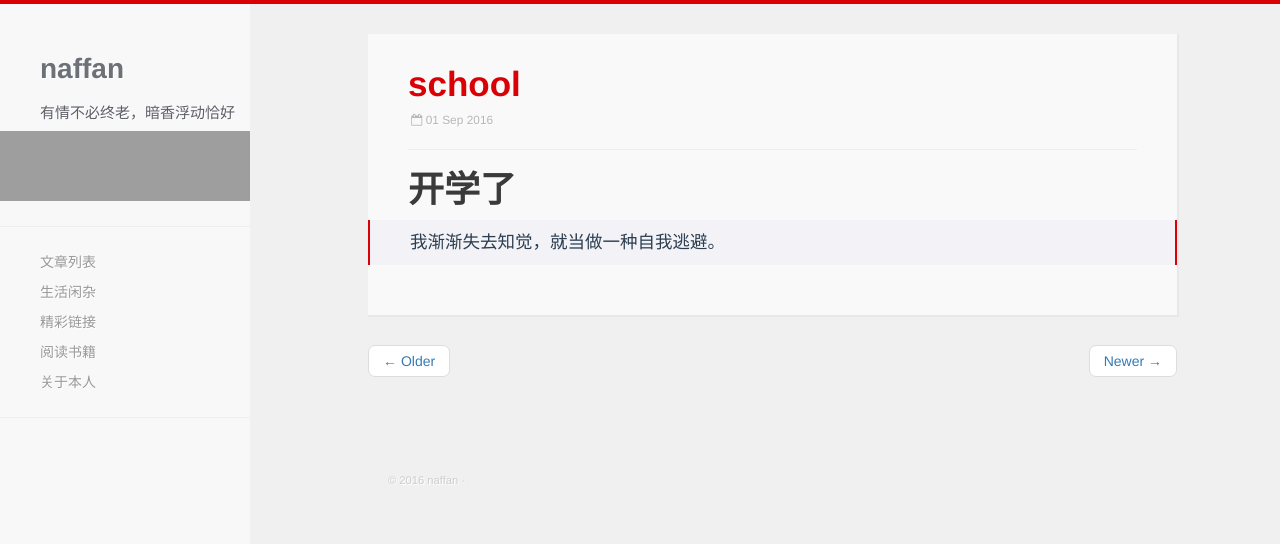
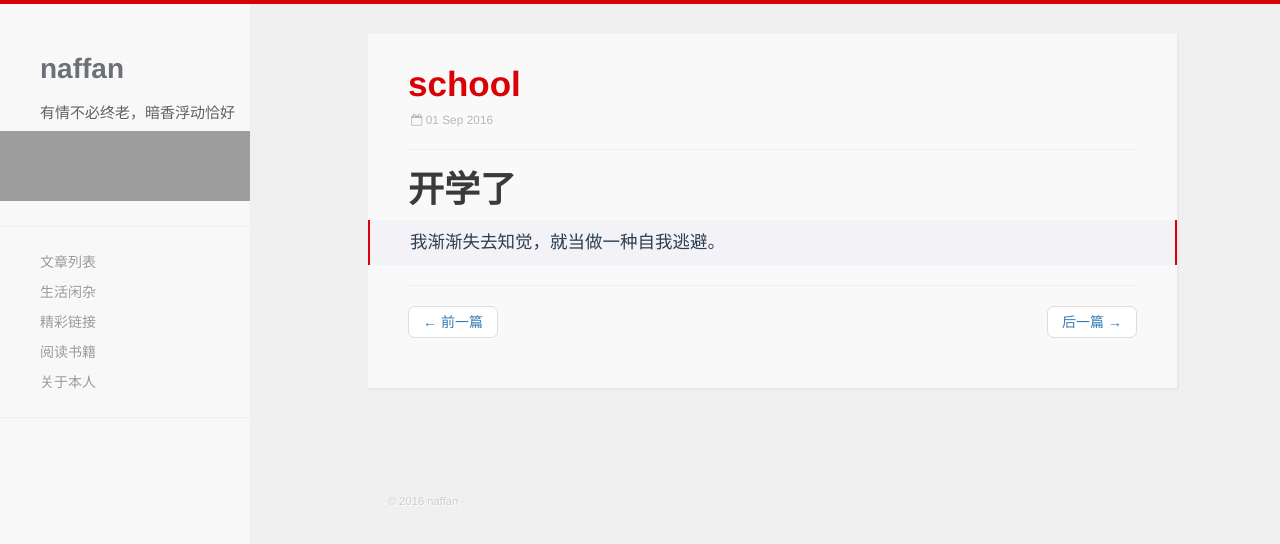
Before and after one commit to naffan2014/naffan2014.github.io, a Jekyll site: the page built from _posts/2016-09-01-school.md, in a window 1280 px wide. Shown: the top 544 px of the page. Built offline with Jekyll 4.4.1, drawn with Linux system fonts in a browser that asks for light colours; nearby versions of some CDN libraries; comment, search, counter and statistics services are not loaded; grey boxes are pictures that could not be loaded.

Commit message:
文章添加翻页效果

```diff
--- a/_includes/pager.html
+++ b/_includes/pager.html
@@ -1,8 +1,13 @@
 <ul class="pager">
 {% if page.previous %}
-  <li class="previous"><a href="{{ page.previous.url }}">&larr; Older</a></li>
+ 	<li class="previous"><a href="{{ page.previous.url }}">&larr; 前一篇</a></li>
+{% else %}
+	<li class="previous disabled"><a href="javascript:void(0);">&larr; 前一篇</a></li>
 {% endif %}
+
 {% if page.next %}
-  <li class="next"><a href="{{ page.next.url }}">Newer &rarr;</a></li>
+	<li class="next"><a href="{{ page.next.url }}">后一篇 &rarr;</a></li>
+{% else %}
+	<li class="next disabled"><a href="javascript:void(0);">后一篇 &rarr;</a></li>
 {% endif %}
 </ul>
--- a/_layouts/post.html
+++ b/_layouts/post.html
@@ -5,7 +5,12 @@ layout: default
 	<div class="article-title">{{ page.title }}</div>
 	<p class="meta"><small>&nbsp;<i class="fa fa-calendar-o"></i> {{ page.date | date_to_string}}</small></p>
 	<hr/>
-	<div class="post">{{ content }}</div>
+	<div class="post">
+		{{ content }}
+		<hr>
+		<div>
+			{% include pager.html %}
+		</div>
+	</div>
 </div>
 {% include comment.html%}
-{% include pager.html %}
```
Also changed, not shown: _layouts/graph.html (+7 -2 lines).
